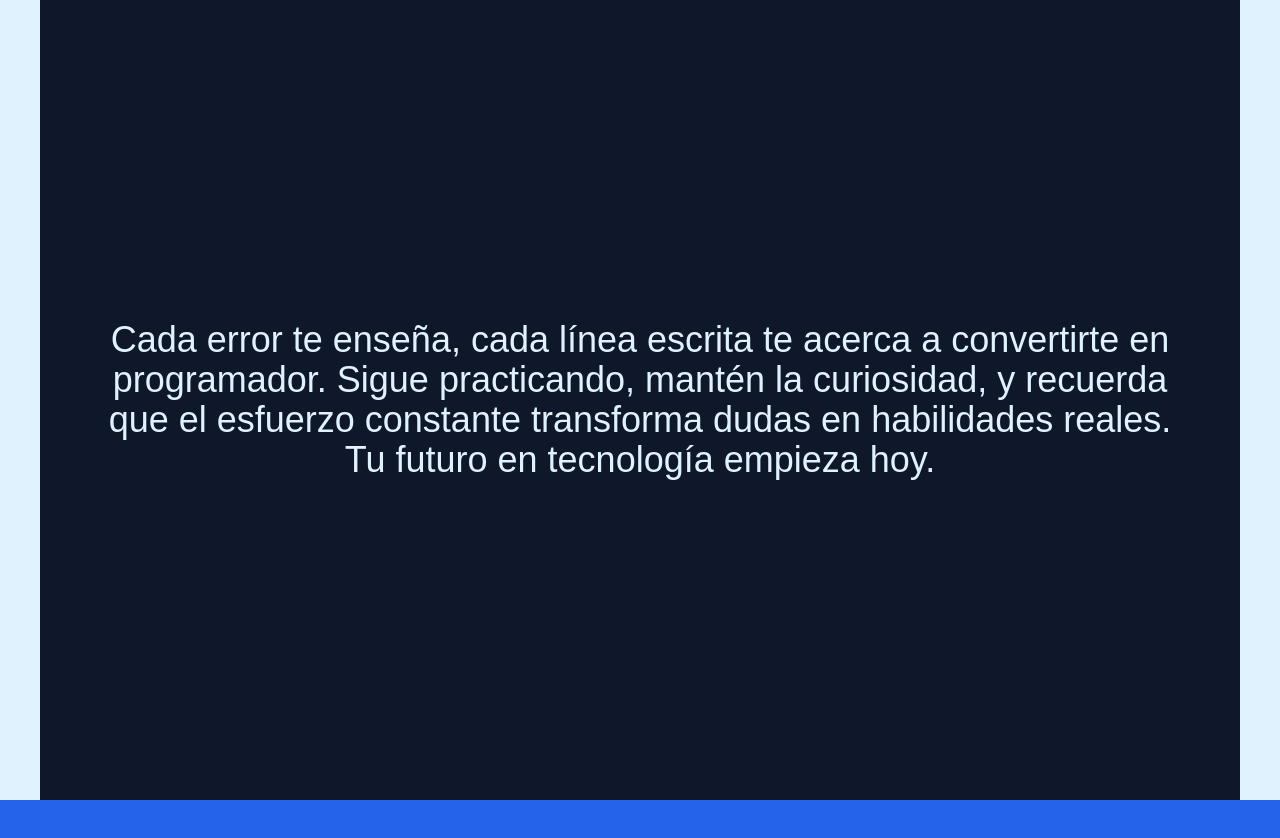
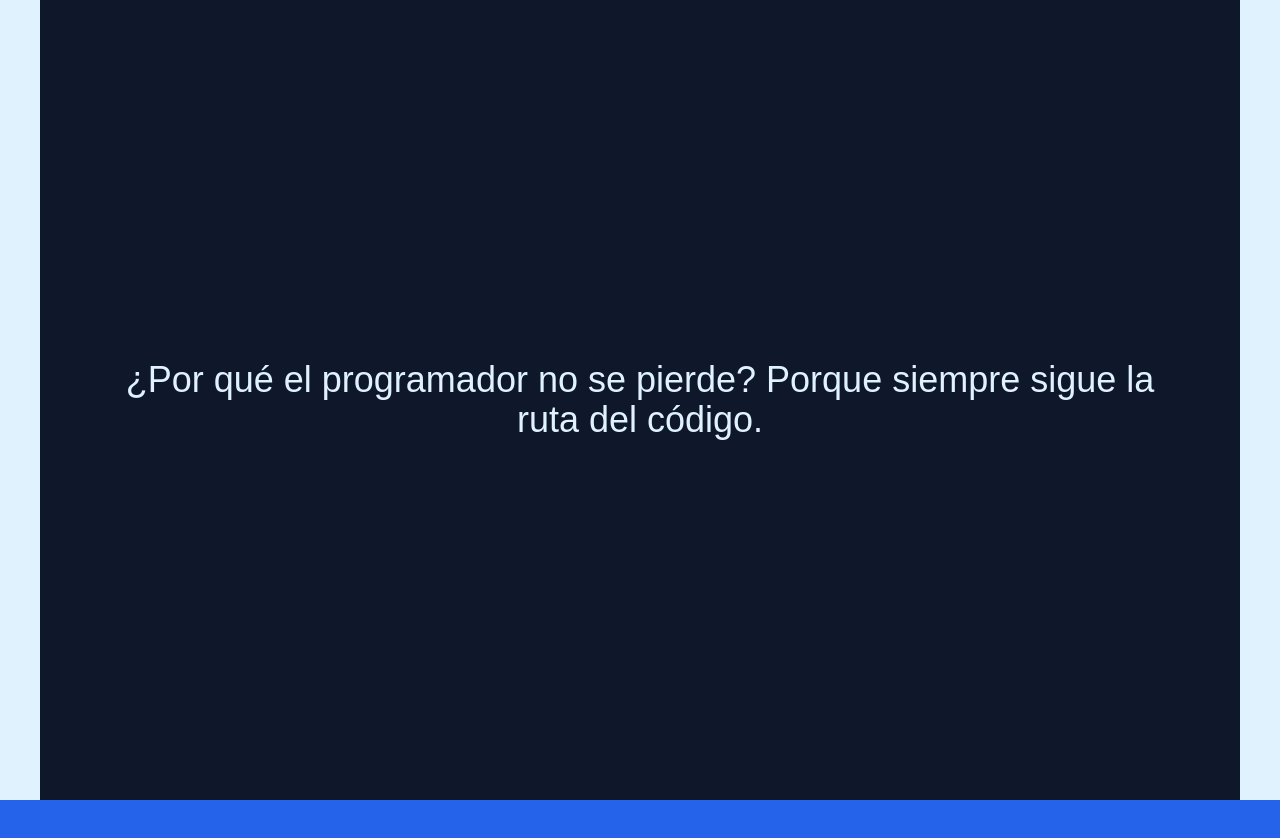
Before and after one commit to jacobmelendezjm-tech/Primer-Proyecto-15-09-2026, a Next.js app: page / in a window 1280 px wide. Shown: the top 838 px of the page. Built offline with nearby package versions, Linux system fonts and the light colour scheme; a web font is replaced by a local one.

Commit message:
Update hero joke copy

```diff
--- a/app/page.tsx
+++ b/app/page.tsx
@@ -7,9 +7,7 @@ export default function Page() {
             className="mx-8 text-center text-2xl text-[#e0f2fe] md:mx-12 md:text-3xl lg:mx-16 lg:text-4xl"
             style={{ fontFamily: "var(--font-fantasy)" }}
           >
-            Cada error te enseña, cada línea escrita te acerca a convertirte en programador. Sigue
-            practicando, mantén la curiosidad, y recuerda que el esfuerzo constante transforma dudas en
-            habilidades reales. Tu futuro en tecnología empieza hoy.
+            ¿Por qué el programador no se pierde? Porque siempre sigue la ruta del código.
           </p>
         </div>
       </div>
```
